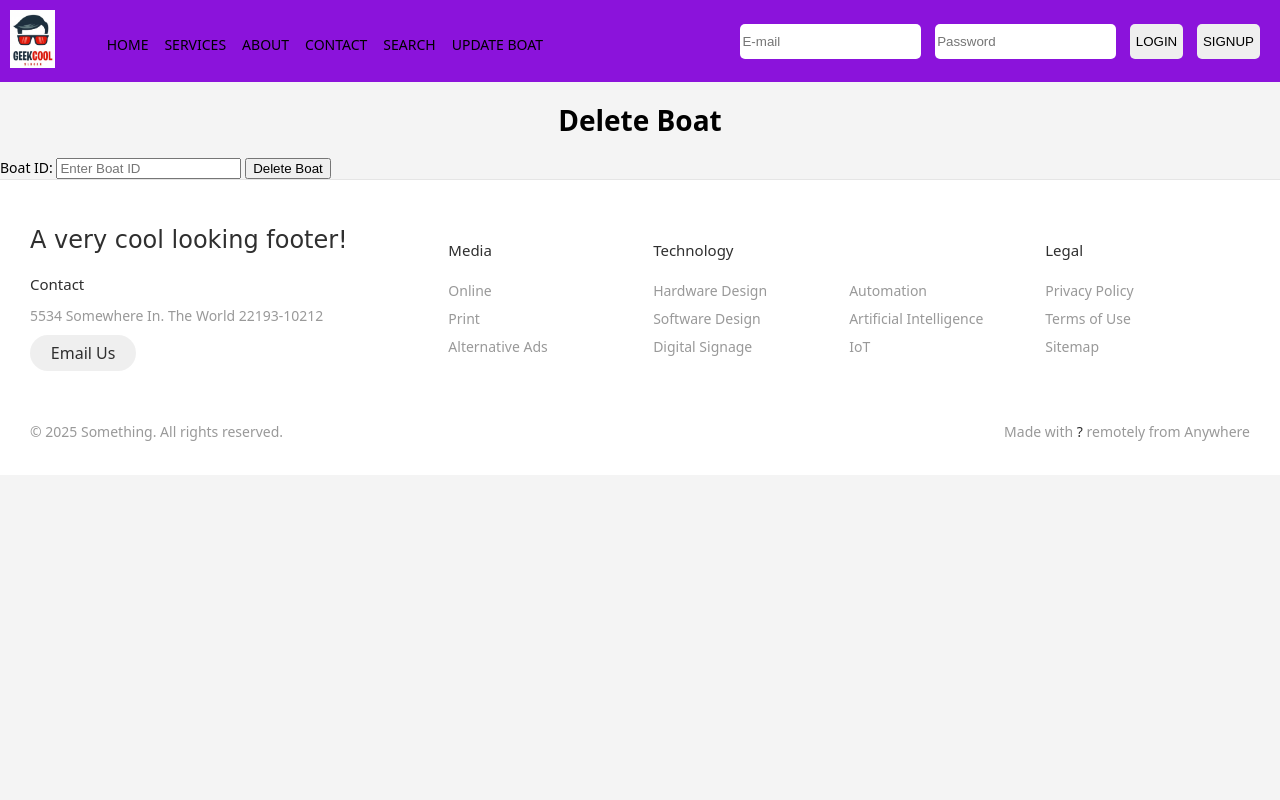
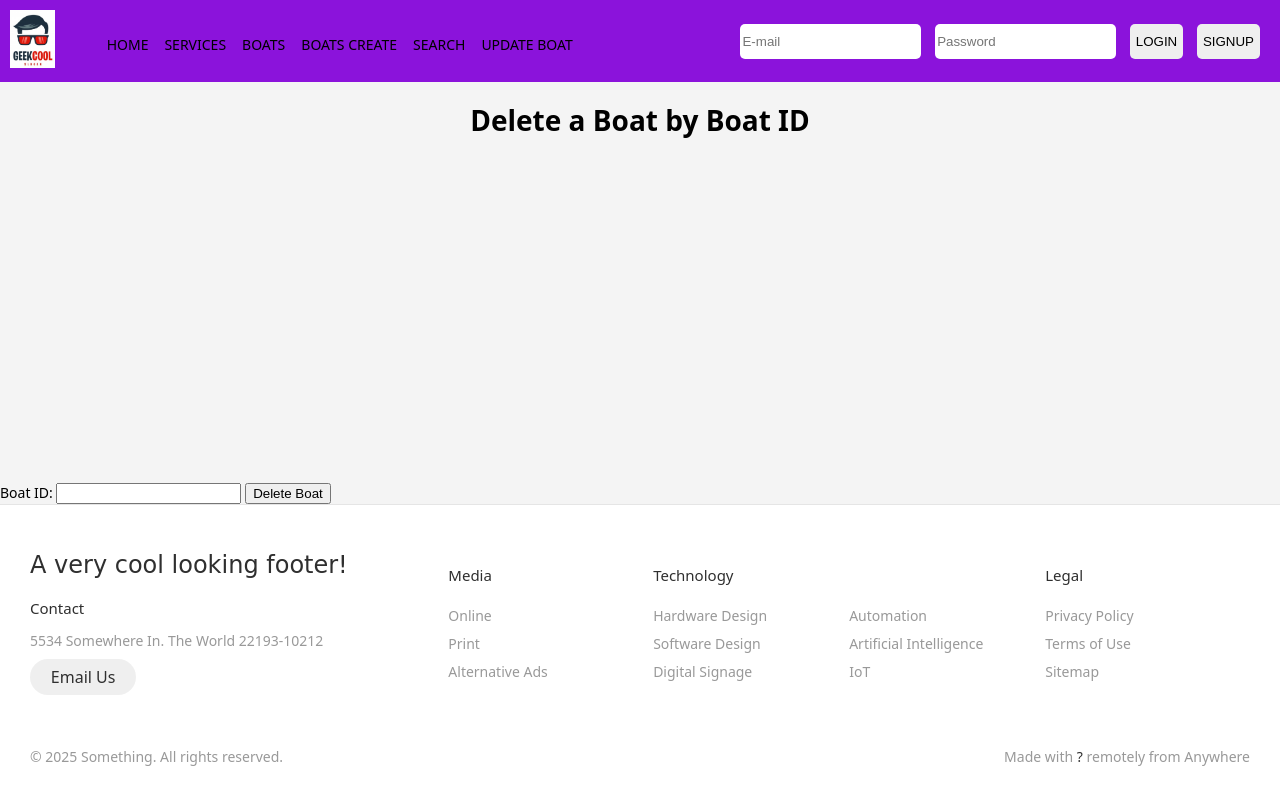
Before and after one commit to mattthew-ui/flask-test, a Flask app: page /delete_boats in a window 1280 px wide. Run offline with Flask 3, Linux system fonts and the light colour scheme.

Commit message:
finsed just about everthing

```diff
--- a/main.py
+++ b/main.py
@@ -56,28 +56,25 @@
 
 @app.route('/delete_boats', methods=['GET', 'POST'])
 def ohCrapWindow():
- if request.method == 'POST':
+    if request.method == 'POST':
         boat_id = request.form.get('boat_id')
         if not boat_id:
-            return render_template('delete.html', error="Boat ID is required.")
-
-        query = text("SELECT * FROM boats WHERE id = :boat_id")
+            return render_template('delete.html', error="boat ID is required.")
+        query = text("select * from boats where id = :boat_id")
         result = conn.execute(query, {'boat_id': boat_id}).fetchone()
         if not result:
-            return render_template('delete.html', error="No boat found with that ID.")
-        delete_query = text("DELETE FROM boats WHERE id = :boat_id")
-        delete_result = conn.execute(delete_query, {'boat_id': boat_id})
-        conn.commit()
-
-        if delete_result.rowcount > 0:
-            return render_template('delete.html', success="Boat deleted successfully!")
-        else:
-            return render_template('delete.html', error="Failed to delete the boat.")
-
-
-
-
- return render_template('delete.html')
+            return render_template('delete.html', error="no boat found with that ID.")
+        try:
+            delete_rentals_query = text("delete from rentals where boat_id = :boat_id")
+            conn.execute(delete_rentals_query, {'boat_id': boat_id})
+            delete_boat_query = text("delete from boats where id = :boat_id")
+            conn.execute(delete_boat_query, {'boat_id': boat_id})
+            conn.commit()
+            return render_template('delete.html', success="Boat and related data deleted successfully!")
+        except Exception as e:
+            conn.rollback()
+            return render_template('delete.html', error=f"An error occurred: {str(e)}")
+    return render_template('delete.html')
 
 @app.route('/boat_update', methods = ['GET', 'POST'])
 def HeyYall():
@@ -86,7 +83,7 @@
     elif request.method == 'POST':
         boat_id = request.form.get('boat_id')
         if boat_id:
-            query = text("SELECT * FROM boats WHERE id = :boat_id")
+            query = text("select * from boats where id = :boat_id")
             boat = conn.execute(query, {'boat_id': boat_id}).fetchone()
 
             if boat:
@@ -97,28 +94,18 @@
                     rental_price = request.form.get('rental_price')
 
                     try:
-                        update_query = text("""
-                            UPDATE boats
-                            SET name = :name, type = :type, owner_id = :owner_id, rental_price = :rental_price
-                            WHERE id = :boat_id
-                        """)
-                        conn.execute(update_query, {
-                            'boat_id': boat_id,
-                            'name': boat_name,
-                            'type': boat_type,
-                            'owner_id': owner_id,
-                            'rental_price': rental_price
-                        })
+                        update_query = text("""update boats set name = :name, type = :type, owner_id = :owner_id, rental_price = :rental_price where id = :boat_id""")
+                        conn.execute(update_query, {'boat_id': boat_id,'name': boat_name,'type': boat_type,'owner_id': owner_id,'rental_price': rental_price })
                         conn.commit()
-                        return render_template('boats_update.html', success="Boat updated successfully!", boat_id=boat_id)
+                        return render_template('boats_update.html', success="boat updated successfully!", boat_id=boat_id)
                     except Exception as e:
-                        return render_template('boats_update.html', error=f"Failed to update boat. Error: {str(e)}")
+                        return render_template('boats_update.html', error=f"failed to update boat. Error: {str(e)}")
                 else:
                     return render_template('boats_update.html', boat=boat)
             else:
                 return render_template('boats_update.html', error="Boat not found.")
         else:
-            return render_template('boats_update.html', error="Boat ID is required.")
+            return render_template('boats_update.html', error="boat ID is required.")
         return render_template('boats_update.html', boats = boats)
 # @app.route('/coffee')
 # def serveing_coffee():
--- /dev/null
+++ b/tempCodeRunnerFile.py
@@ -0,0 +1 @@
+boat_create
--- a/templates/base.html
+++ b/templates/base.html
@@ -14,10 +14,11 @@
 
             <li><a>HOME</a></li>
             <li>SERVICES</li>
-            <li>ABOUT</li>
-            <li>CONTACT</li>
-            <li>SEARCH</li>
-            <li>UPDATE BOAT</li>
+            <li><a href="{{ url_for('boat') }}">BOATS</a></li>
+
+            <li><a href="{{ url_for('boat') }}">BOATS CREATE</a></li></li>
+            <li><a href="{{ url_for('boat') }}">SEARCH</a></li>
+            <li><a href="{{ url_for('boat') }}">UPDATE BOAT</a></li>
           </ul>
         </div>
 
--- a/templates/delete.html
+++ b/templates/delete.html
@@ -1,19 +1,20 @@
 {%extends 'base.html'%}
 {% block body %}
-<div class="container">
-    <h1>Delete Boat</h1>
+<h1>Delete a Boat by Boat ID</h1>
 
-    <form action="/delete_boat" method="POST">
-        <label for="boat_id">Boat ID:</label>
-        <input type="text" id="boat_id" name="boat_id" placeholder="Enter Boat ID" required>
+<!-- Form for submitting the boat ID to be deleted -->
+<form method="POST">
+    <label for="boat_id">Boat ID:</label>
+    <input type="text" id="boat_id" name="boat_id" required>
+    <button type="submit">Delete Boat</button>
+</form>
 
-        <input type="submit" value="Delete Boat">
-    </form>
+<!-- Display error or success message if they exist -->
+{% if error %}
+    <p class="error">{{ error }}</p>
+{% endif %}
 
-    {% if success %}
-        <div class="success-message">{{ success }}</div>
-    {% endif %}
-    {% if error %}
-        <div class="error-message">{{ error }}</div>
-    {% endif %}
+{% if success %}
+    <p class="success">{{ success }}</p>
+{% endif %}
 {% endblock %}
```
